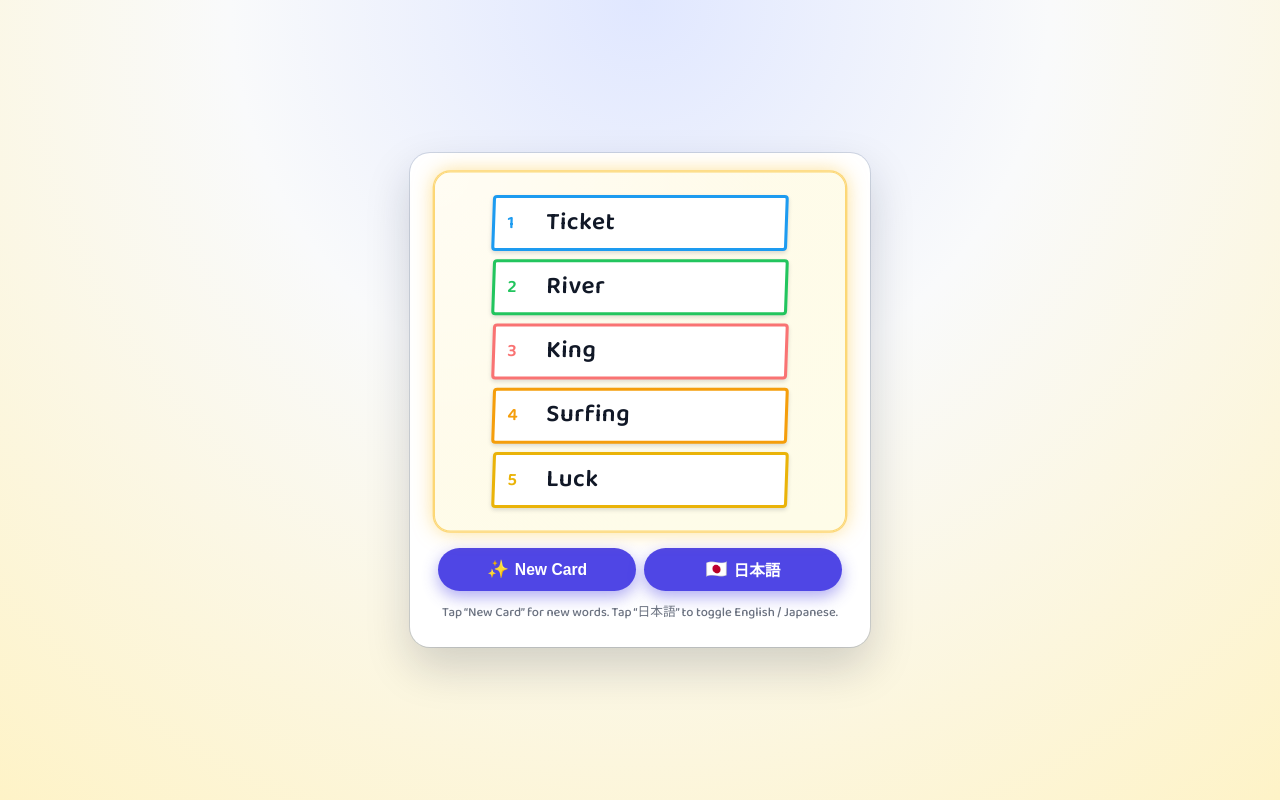
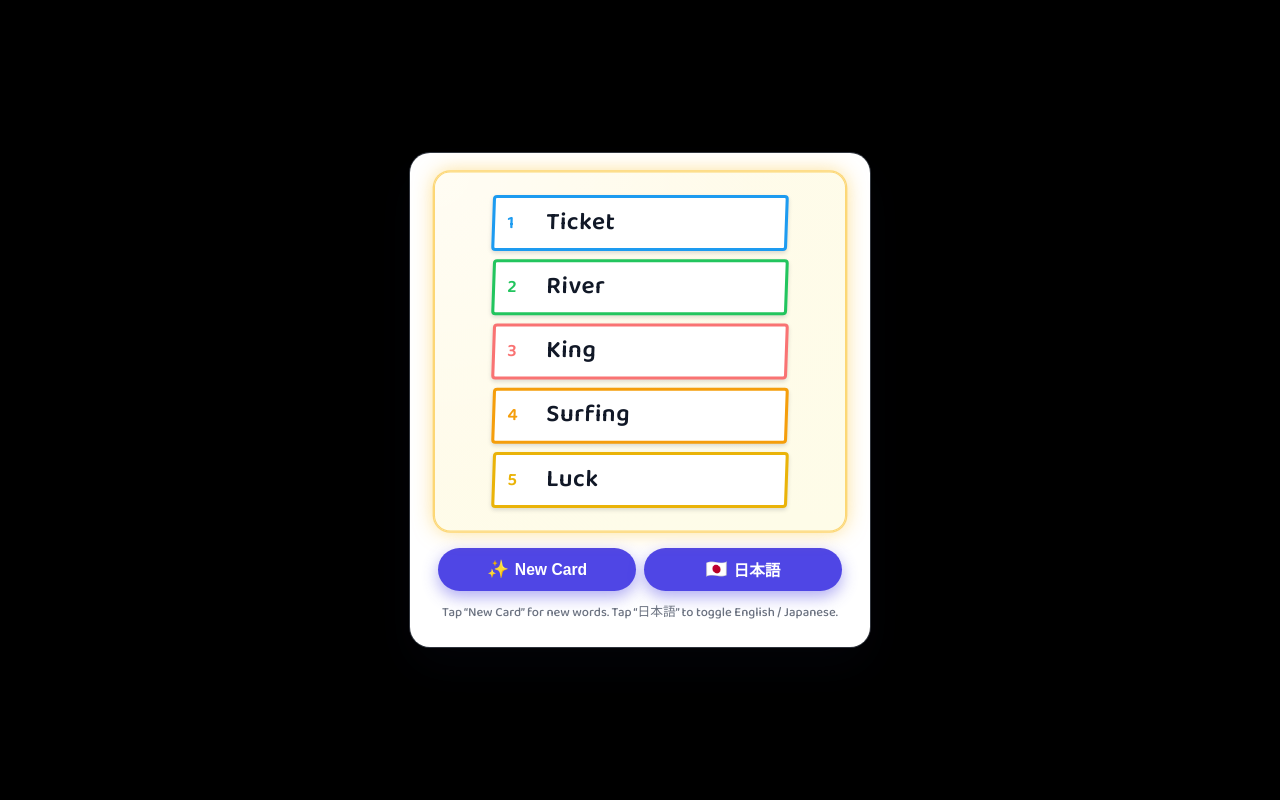
Before and after one commit to JoseVegaPro/GuessGame, a plain HTML site: page index.html in a window 1280 px wide. Drawn offline with Linux system fonts and the light colour scheme.

Commit message:
Black V5

```diff
--- a/index.html
+++ b/index.html
@@ -28,7 +28,7 @@
       display: flex;
       align-items: center;
       justify-content: center;
-      background: radial-gradient(circle at top, #e0e7ff 0, #f9fafb 40%, #fef3c7 100%);
+      background: #000000;
     }
 
     .app {
```
